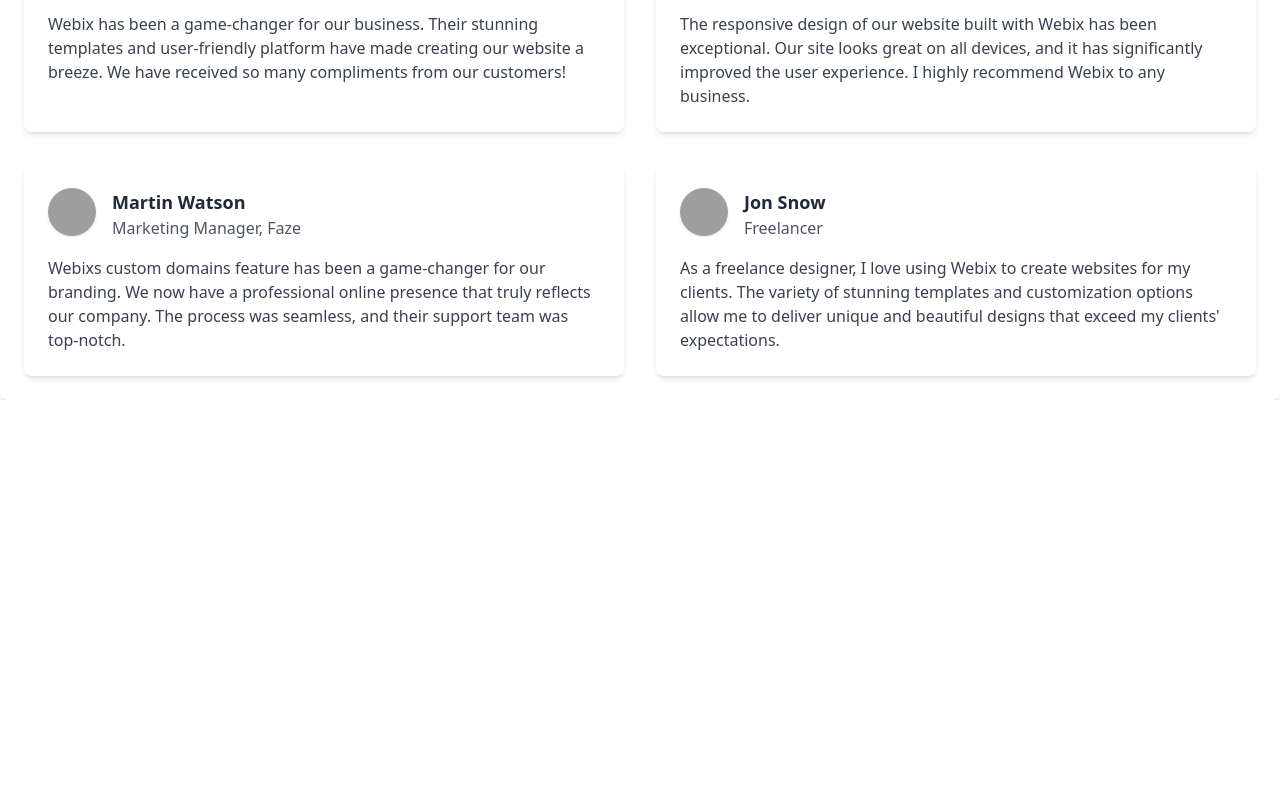
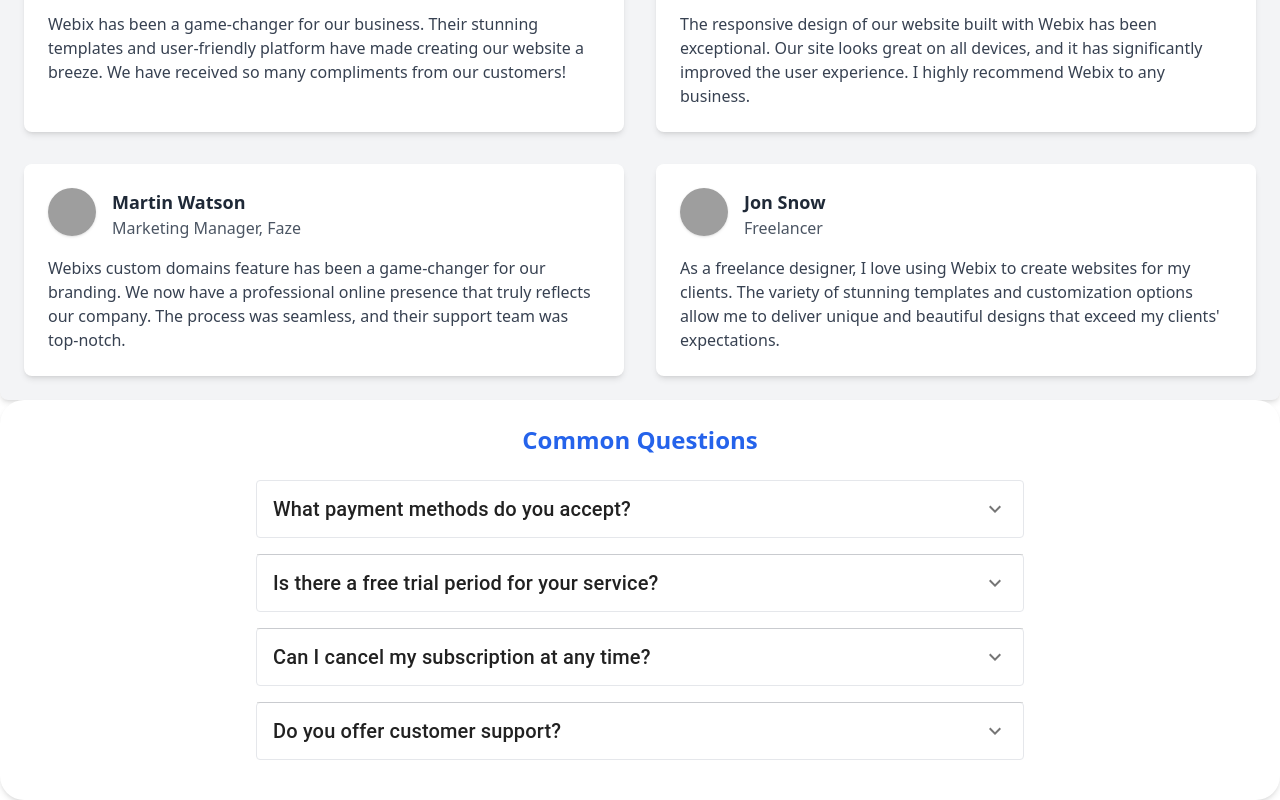
Before and after one commit to pmudassir/Webix, a Next.js app: page / in a window 1280 px wide. Shown: the part 1592-2392 px from the top of the page. Before the commit the page ends 1992 px from the top, so only its background shows below. Built offline with nearby package versions, Linux system fonts and the light colour scheme; grey boxes are pictures that could not be loaded.

Commit message:
faq completed

```diff
--- a/app/page.jsx
+++ b/app/page.jsx
@@ -1,5 +1,6 @@
 import Booking from "@components/Booking"
 import Home from "@components/Home"
+import MoreInfo from "@components/MoreInfo"
 import Testimonial from "@components/Testimonial"
 
 const Page = () => {
@@ -8,6 +9,7 @@
             <Home />
             <Booking />
             <Testimonial />
+            <MoreInfo />
         </>
     )
 }
--- /dev/null
+++ b/components/MoreInfo.jsx
@@ -0,0 +1,32 @@
+import { faqData } from "@data";
+import { Accordion, AccordionSummary, AccordionDetails, Typography } from '@mui/material';
+import { ExpandMoreOutlined } from '@mui/icons-material';
+
+
+const FAQ = () => {
+    return (
+        <div className="bg-white rounded-3xl shadow-md p-6">
+            <h2 className="text-2xl font-bold mb-6 text-center text-blue-600">Common Questions</h2>
+            <div className="flex flex-col items-center">
+                {faqData.map((item) => (
+                    <Accordion key={item.id} elevation={0} square className="w-full max-w-3xl border border-gray-200 rounded mb-4">
+                        <AccordionSummary
+                            expandIcon={<ExpandMoreOutlined />}
+                            aria-controls={`faq-content-${item.id}`}
+                            id={`faq-header-${item.id}`}
+                        >
+                            <Typography variant="h6" component="h3">
+                                {item.question}
+                            </Typography>
+                        </AccordionSummary>
+                        <AccordionDetails>
+                            <Typography>{item.answer}</Typography>
+                        </AccordionDetails>
+                    </Accordion>
+                ))}
+            </div>
+        </div>
+    );
+};
+
+export default FAQ;
--- a/components/Testimonial.jsx
+++ b/components/Testimonial.jsx
@@ -3,7 +3,7 @@
 
 const Testimonial = () => {
     return (
-        <div className="bg-white rounded-lg shadow-md p-6 mt-20">
+        <div className="bg-gray-100 rounded-lg shadow-md p-6 mt-20">
             <h2 className="text-2xl font-bold text-center text-blue-600 mb-3">Testimonials</h2>
             <p className="text-gray-600 mb-20 text-center font-semibold">
                 We have worked with thousands of amazing people who love our services. <br /> Here's what they have to say about us:
--- a/data.js
+++ b/data.js
@@ -28,3 +28,30 @@
         content: 'As a freelance designer, I love using Webix to create websites for my clients. The variety of stunning templates and customization options allow me to deliver unique and beautiful designs that exceed my clients\' expectations.',
     },
 ];
+
+export const faqData = [
+    {
+        id: 1,
+        question: 'What payment methods do you accept?',
+        answer:
+            'We accept various payment methods, including credit/debit cards, PayPal, and bank transfers. You can choose the most convenient option during the checkout process.',
+    },
+    {
+        id: 2,
+        question: 'Is there a free trial period for your service?',
+        answer:
+            'Yes, we offer a free trial period for our service. During the trial, you can explore all the features and decide if it meets your needs before making a purchase.',
+    },
+    {
+        id: 3,
+        question: 'Can I cancel my subscription at any time?',
+        answer:
+            'Absolutely! You can cancel your subscription at any time without any additional charges. Your access will continue until the end of the current billing period.',
+    },
+    {
+        id: 4,
+        question: 'Do you offer customer support?',
+        answer:
+            'Yes, we provide dedicated customer support via email and live chat. Our support team is available to assist you with any questions or issues you may have.',
+    },
+];
```
